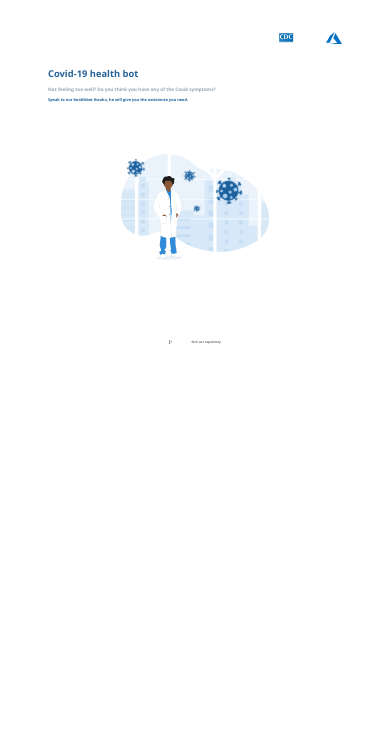
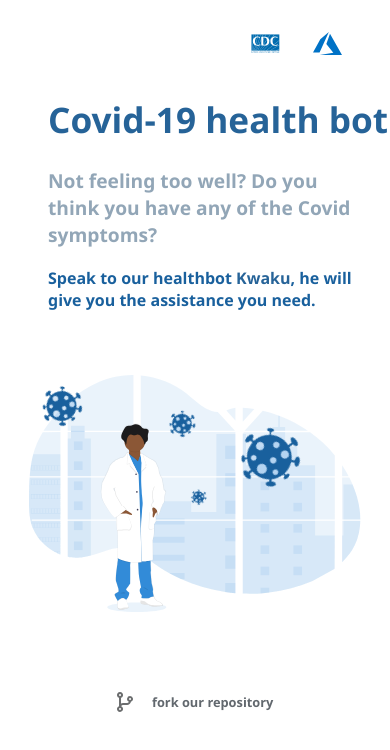
Before and after one commit to KojoOwusu/covid19-webapplication, a website: page public/index.html in a window 390 px wide. Shown: the top 750 px of the page. Drawn offline with Linux system fonts and the light colour scheme; no server answers.

Commit message:
made webwtie responsive for mobile

```diff
--- a/public/stylesheets/style.css
+++ b/public/stylesheets/style.css
@@ -12,17 +12,14 @@ a {
 }
 #webchat {
 	box-sizing: border-box;
-	flex: 50%;
-	float: right;
-	height: 100%;
+	height: 100vh;
 	width: 50%;
 	padding: 2px 3px;
 }
 .side-container {
-	flex: 50%;
 	box-sizing: border-box;
 	width: 40%;
-	height: 100%;
+	height: 100vh;
 	overflow: auto;
 	padding-bottom: 2rem;
 }
@@ -38,7 +35,7 @@ a {
 	padding-top: 2rem;
 }
 .reference > img {
-	width: 4vw;
+	width: 10%;
 	height: auto;
 	padding-left: 2rem;
 }
@@ -47,7 +44,7 @@ a {
 	color: #266398;
 	font-weight: bold;
 	font-family: "Segoe UI", Tahoma, Geneva, Verdana, sans-serif;
-	font-size: 2.4vw;
+	font-size: 2.2rem;
 	text-align: left;
 	padding-left: 3rem;
 	padding-top: 1rem;
@@ -57,14 +54,14 @@ a {
 	color: #92a6b7;
 	font-family: "Segoe UI", Tahoma;
 	font-weight: 700;
-	font-size: 1.2vw;
+	font-size: 1.2rem;
 	width: 80%;
 	text-align: left;
 	padding-left: 3rem;
 }
 
 #sub-sub-heading {
-	font-size: 1vw;
+	font-size: 1rem;
 	font-weight: bold;
 	color: #19609d;
 	width: 80%;
@@ -75,7 +72,7 @@ a {
 	flex-direction: row;
 	justify-content: center;
 	color: #62686e;
-	font-size: 0.8vw;
+	font-size: 0.8rem;
 	transition: all 0.3s;
 	font-weight: bold;
 	align-items: center;
@@ -92,7 +89,7 @@ a {
 
 .side-container > svg {
 	display: block;
-	width: 38vw;
+	width: 85%;
 	height: auto;
 	margin-left: auto;
 	padding-top: 3rem;
@@ -102,7 +99,7 @@ a {
 	bottom: 0px;
 }
 .git-link img {
-	width: 0.8vw;
+	width: 9%;
 	height: auto;
 	margin-right: 1.2rem;
 }
@@ -154,19 +151,6 @@ a {
 	}
 }
 
-@media (min-width: 320px) and (max-width: 480px) {
-	body {
-		display: flex;
-		flex-direction: column;
-		overflow: auto;
-	}
-
-	.side-container,
-	#webchat {
-		width: 100vw;
-	}
-}
-
 #webchat p {
 	color: rgba(28, 30, 33, 0.65);
 	font-size: 1vw;
@@ -177,5 +161,22 @@ a {
 	border-width: 0px;
 }
 
-#webchat .webchat--css-ftgap-xdnm15 {
+@media (min-width: 320px) and (max-width: 480px) {
+	body {
+		display: block;
+		overflow: auto;
+	}
+
+	.side-container {
+		width: 100vw;
+	}
+
+	#webchat {
+		width: 100vw;
+	}
+
+	#webchat p {
+		font-size: 1.2rem;
+		text-align: center;
+	}
 }
```
Also changed, not shown: 1 other file.
